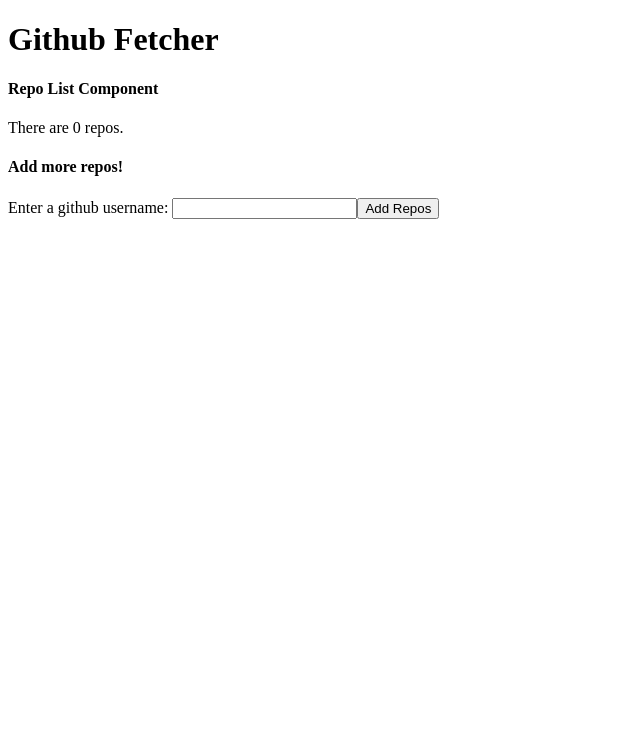
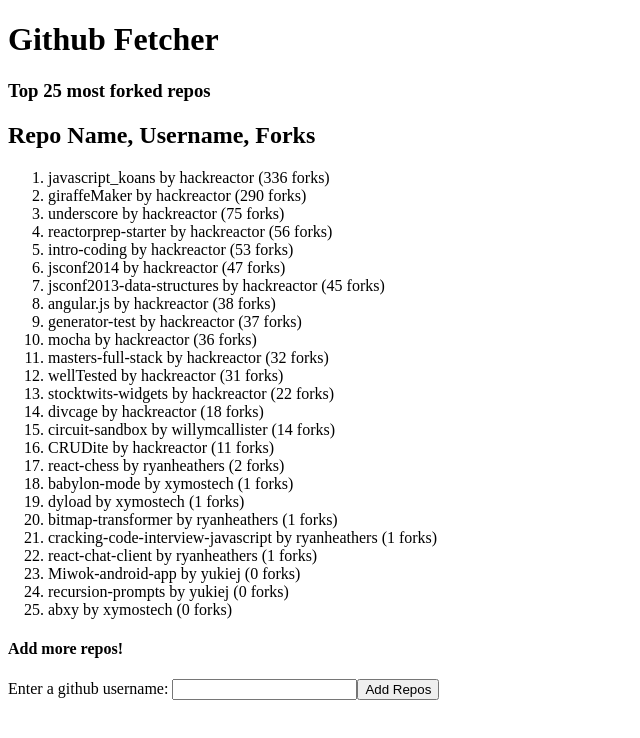
Before and after one commit to yukiej/fullstack-review, a React app: page / in a window 1280 px wide. Shown: the top 738 px of the page, without its empty margins (0-640 px from the left). Built offline with nearby package versions, Linux system fonts and the light colour scheme; the HTML template or start-up script is replaced by a standard one.

Commit message:
Make Repo component to show top 25 repos on refresh

```diff
--- a/client/src/components/RepoList.jsx
+++ b/client/src/components/RepoList.jsx
@@ -1,10 +1,22 @@
 import React from 'react';
+import Repo from './Repoview.jsx';
 
-const RepoList = (props) => (
-  <div>
-    <h4> Repo List Component </h4>
-    There are {props.repos.length} repos.
-  </div>
-)
+console.log(Repo);
+
+const RepoList = (props) => {
+  let repos = props.repos.map((repo) => {
+    return (
+      <Repo key={repo._id} data={repo}/>
+    )
+  });
+
+  return (
+    <div>
+      <h3> Top 25 most forked repos </h3>
+      <h2>Repo Name, Username, Forks</h2>
+      <ol>{repos}</ol>
+    </div>
+  )
+}
 
 export default RepoList;
--- /dev/null
+++ b/client/src/components/Repoview.jsx
@@ -0,0 +1,16 @@
+import React from 'react';
+
+const Repo = (props) => {
+  let repo_name = props.data.repo_name;
+  let username = props.data.owner_name;
+  let forks = props.data.forks;
+  let url = props.data.url;
+
+  return (
+    <li>
+      <span> {repo_name} by </span><span> {username} </span><span> ({forks} forks) </span>
+    </li>
+  )
+}
+
+export default Repo;
--- a/client/src/index.jsx
+++ b/client/src/index.jsx
@@ -8,7 +8,182 @@
   constructor(props) {
     super(props);
     this.state = {
-      repos: []
+      repos:  [ { _id: 6856837,
+    repo_name: 'javascript_koans',
+    owner_name: 'hackreactor',
+    owner_id: 2824164,
+    forks: 336,
+    url: 'git://github.com/hackreactor/javascript_koans.git',
+    __v: 0 },
+  { _id: 22186036,
+    repo_name: 'giraffeMaker',
+    owner_name: 'hackreactor',
+    owner_id: 2824164,
+    forks: 290,
+    url: 'git://github.com/hackreactor/giraffeMaker.git',
+    __v: 0 },
+  { _id: 12123561,
+    repo_name: 'underscore',
+    owner_name: 'hackreactor',
+    owner_id: 2824164,
+    forks: 75,
+    url: 'git://github.com/hackreactor/underscore.git',
+    __v: 0 },
+  { _id: 60550958,
+    repo_name: 'reactorprep-starter',
+    owner_name: 'hackreactor',
+    owner_id: 2824164,
+    forks: 56,
+    url: 'git://github.com/hackreactor/reactorprep-starter.git',
+    __v: 0 },
+  { _id: 52110598,
+    repo_name: 'intro-coding',
+    owner_name: 'hackreactor',
+    owner_id: 2824164,
+    forks: 53,
+    url: 'git://github.com/hackreactor/intro-coding.git',
+    __v: 0 },
+  { _id: 20243956,
+    repo_name: 'jsconf2014',
+    owner_name: 'hackreactor',
+    owner_id: 2824164,
+    forks: 47,
+    url: 'git://github.com/hackreactor/jsconf2014.git',
+    __v: 0 },
+  { _id: 10365286,
+    repo_name: 'jsconf2013-data-structures',
+    owner_name: 'hackreactor',
+    owner_id: 2824164,
+    forks: 45,
+    url: 'git://github.com/hackreactor/jsconf2013-data-structures.git',
+    __v: 0 },
+  { _id: 14164109,
+    repo_name: 'angular.js',
+    owner_name: 'hackreactor',
+    owner_id: 2824164,
+    forks: 38,
+    url: 'git://github.com/hackreactor/angular.js.git',
+    __v: 0 },
+  { _id: 22266364,
+    repo_name: 'generator-test',
+    owner_name: 'hackreactor',
+    owner_id: 2824164,
+    forks: 37,
+    url: 'git://github.com/hackreactor/generator-test.git',
+    __v: 0 },
+  { _id: 14127320,
+    repo_name: 'mocha',
+    owner_name: 'hackreactor',
+    owner_id: 2824164,
+    forks: 36,
+    url: 'git://github.com/hackreactor/mocha.git',
+    __v: 0 },
+  { _id: 144873541,
+    repo_name: 'masters-full-stack',
+    owner_name: 'hackreactor',
+    owner_id: 2824164,
+    forks: 32,
+    url: 'git://github.com/hackreactor/masters-full-stack.git',
+    __v: 0 },
+  { _id: 14603945,
+    repo_name: 'wellTested',
+    owner_name: 'hackreactor',
+    owner_id: 2824164,
+    forks: 31,
+    url: 'git://github.com/hackreactor/wellTested.git',
+    __v: 0 },
+  { _id: 9782076,
+    repo_name: 'stocktwits-widgets',
+    owner_name: 'hackreactor',
+    owner_id: 2824164,
+    forks: 22,
+    url: 'git://github.com/hackreactor/stocktwits-widgets.git',
+    __v: 0 },
+  { _id: 9782196,
+    repo_name: 'divcage',
+    owner_name: 'hackreactor',
+    owner_id: 2824164,
+    forks: 18,
+    url: 'git://github.com/hackreactor/divcage.git',
+    __v: 0 },
+  { _id: 61572358,
+    repo_name: 'circuit-sandbox',
+    owner_name: 'willymcallister',
+    owner_id: 17035787,
+    forks: 14,
+    url: 'git://github.com/willymcallister/circuit-sandbox.git',
+    __v: 0 },
+  { _id: 141732870,
+    repo_name: 'CRUDite',
+    owner_name: 'hackreactor',
+    owner_id: 2824164,
+    forks: 11,
+    url: 'git://github.com/hackreactor/CRUDite.git',
+    __v: 0 },
+  { _id: 57170290,
+    repo_name: 'react-chess',
+    owner_name: 'ryanheathers',
+    owner_id: 992088,
+    forks: 2,
+    url: 'git://github.com/ryanheathers/react-chess.git',
+    __v: 0 },
+  { _id: 85897123,
+    repo_name: 'babylon-mode',
+    owner_name: 'xymostech',
+    owner_id: 217900,
+    forks: 1,
+    url: 'git://github.com/xymostech/babylon-mode.git',
+    __v: 0 },
+  { _id: 4164428,
+    repo_name: 'dyload',
+    owner_name: 'xymostech',
+    owner_id: 217900,
+    forks: 1,
+    url: 'git://github.com/xymostech/dyload.git',
+    __v: 0 },
+  { _id: 45262550,
+    repo_name: 'bitmap-transformer',
+    owner_name: 'ryanheathers',
+    owner_id: 992088,
+    forks: 1,
+    url: 'git://github.com/ryanheathers/bitmap-transformer.git',
+    __v: 0 },
+  { _id: 55037890,
+    repo_name: 'cracking-code-interview-javascript',
+    owner_name: 'ryanheathers',
+    owner_id: 992088,
+    forks: 1,
+    url: 'git://github.com/ryanheathers/cracking-code-interview-javascript.git',
+    __v: 0 },
+  { _id: 47432673,
+    repo_name: 'react-chat-client',
+    owner_name: 'ryanheathers',
+    owner_id: 992088,
+    forks: 1,
+    url: 'git://github.com/ryanheathers/react-chat-client.git',
+    __v: 0 },
+  { _id: 136633027,
+    repo_name: 'Miwok-android-app',
+    owner_name: 'yukiej',
+    owner_id: 16228294,
+    forks: 0,
+    url: 'git://github.com/yukiej/Miwok-android-app.git',
+    __v: 0 },
+  { _id: 150762785,
+    repo_name: 'recursion-prompts',
+    owner_name: 'yukiej',
+    owner_id: 16228294,
+    forks: 0,
+    url: 'git://github.com/yukiej/recursion-prompts.git',
+    __v: 0 },
+  { _id: 6523466,
+    repo_name: 'abxy',
+    owner_name: 'xymostech',
+    owner_id: 217900,
+    forks: 0,
+    url: 'git://github.com/xymostech/abxy.git',
+    __v: 0 } ]
+
     }
 
   }
```
Also changed, not shown: 1 other file (tests, documents, lock files or other folders).
